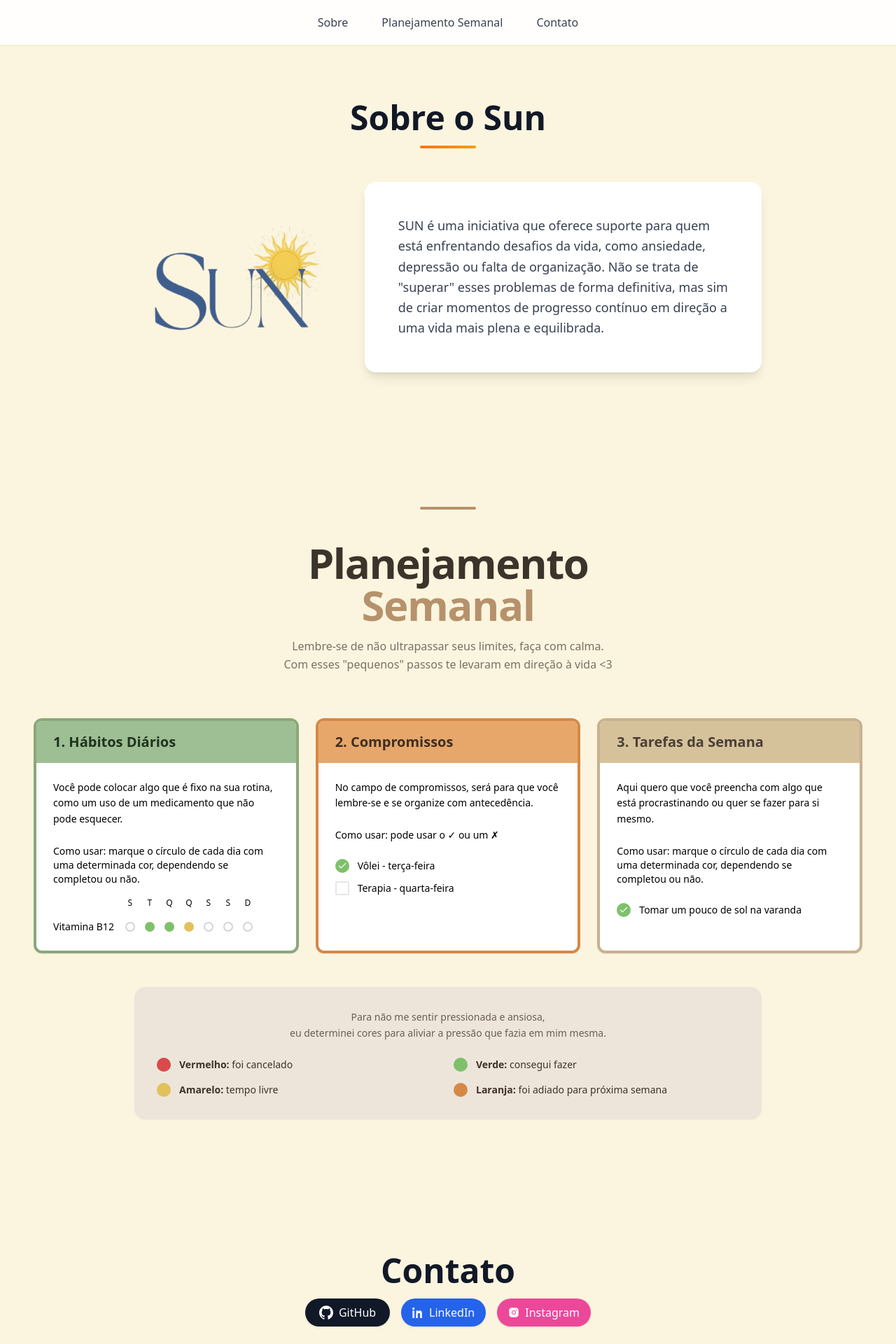
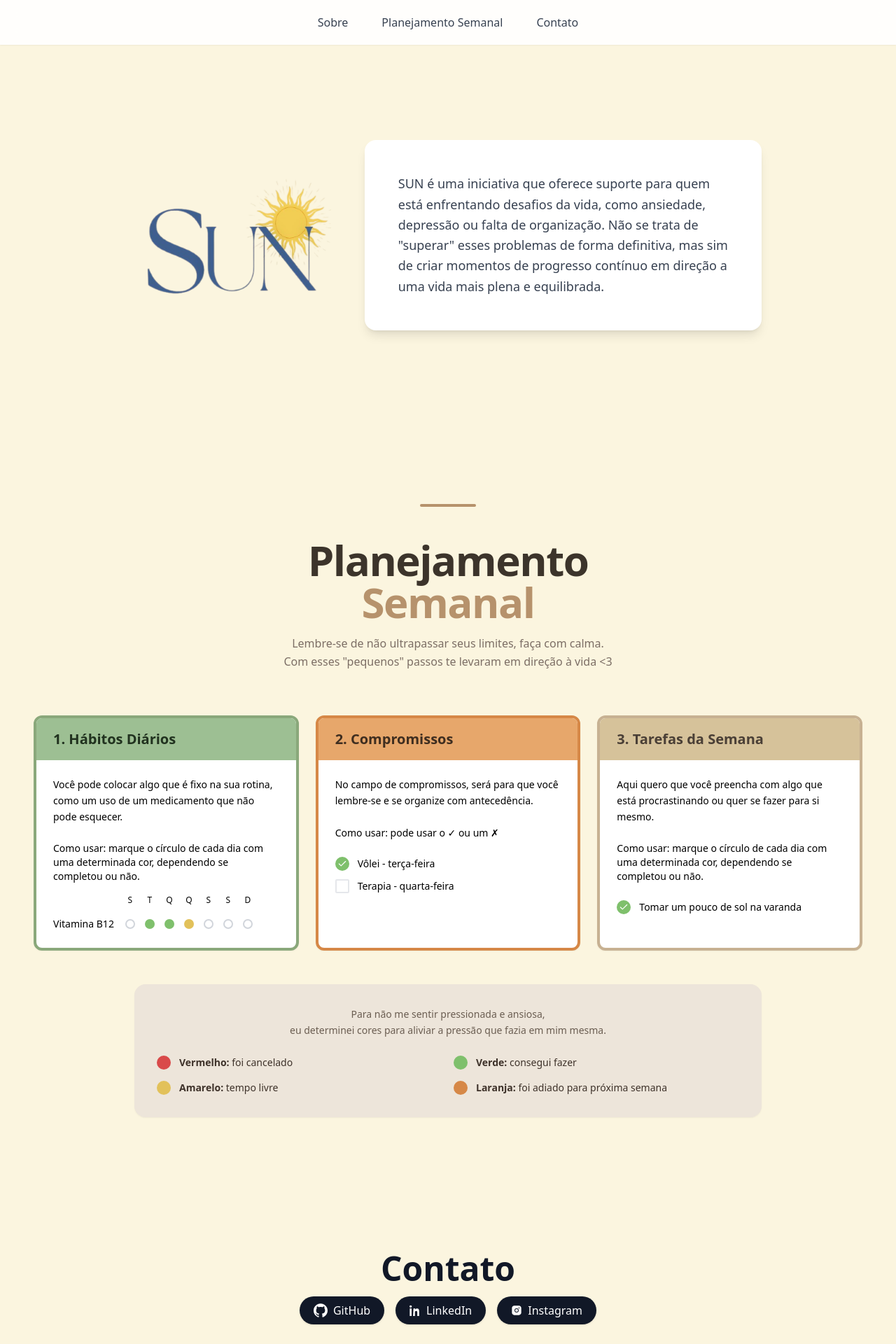
Before and after one commit to BrendaFigueira8/SUN-WEB, a React (Vite) app: page / in a window 1280 px wide. Shown: the top 1920 px of the page at 70% size. Built offline with nearby package versions, Linux system fonts and the light colour scheme.

Commit message:
atualização: ajuste na apresentação da seção "Sobre" e melhorias na formatação dos botões de contato

```diff
--- a/src/App.tsx
+++ b/src/App.tsx
@@ -64,15 +64,9 @@ function App() {
       <main className="pt-16">
         <section id="sobre" className="py-20 px-4 sm:px-6 lg:px-8">
           <div className="max-w-4xl mx-auto">
-            <div className="text-center mb-12">
-              <h2 className="text-4xl md:text-5xl font-bold text-gray-900 mb-4">
-                Sobre o Sun
-              </h2>
-              <div className="w-20 h-1 bg-gradient-to-r from-orange-500 to-amber-500 mx-auto rounded-full"></div>
-            </div>
             <div className="flex flex-col md:flex-row items-center gap-8 md:gap-12">
               <div className="w-full md:w-1/3 flex justify-center">
-                <img src={logo} className="w-48 h-48 md:w-64 md:h-64 object-contain" alt="Logo Sun" />
+                <img src={logo} className="w-64 h-64 md:w-96 md:h-96 object-contain" alt="Logo Sun" />
               </div>
               <article className="w-full md:w-2/3 bg-white rounded-2xl shadow-lg p-8 md:p-12 hover:shadow-xl transition-shadow duration-300">
                 <p className="text-lg text-gray-700 leading-relaxed">
@@ -154,7 +148,7 @@ function App() {
                 href="https://www.linkedin.com/in/brenda-figueira/"
                 target="_blank"
                 rel="noopener noreferrer"
-                className="inline-flex items-center gap-2 px-4 py-2 bg-blue-600 text-white rounded-full shadow hover:bg-blue-700 transition-colors duration-200"
+                className="inline-flex items-center gap-2 px-5 py-2 bg-gray-900 text-white rounded-full shadow hover:bg-gray-800 transition-colors duration-200"
               >
                 <svg
                   xmlns="http://www.w3.org/2000/svg"
@@ -171,7 +165,7 @@ function App() {
                 href="https://www.instagram.com/brendafigueira8"
                 target="_blank"
                 rel="noopener noreferrer"
-                className="inline-flex items-center gap-2 px-4 py-2 bg-pink-500 text-white rounded-full shadow hover:bg-pink-600 transition-colors duration-200"
+                className="inline-flex items-center gap-2 px-5 py-2 bg-gray-900 text-white rounded-full shadow hover:bg-gray-800 transition-colors duration-200"
               >
                 <svg
                   xmlns="http://www.w3.org/2000/svg"
```
